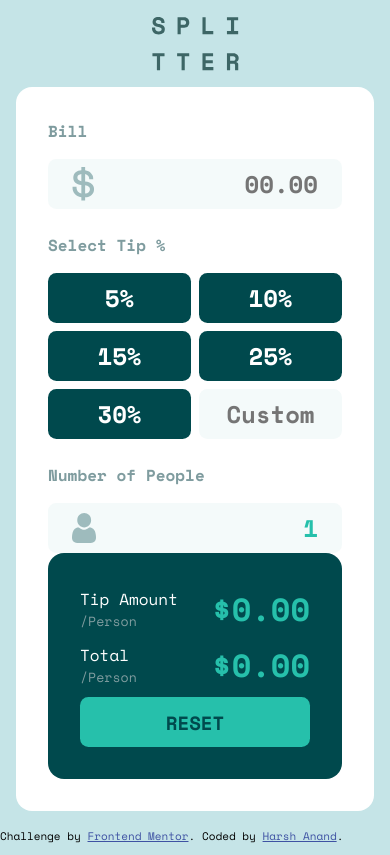
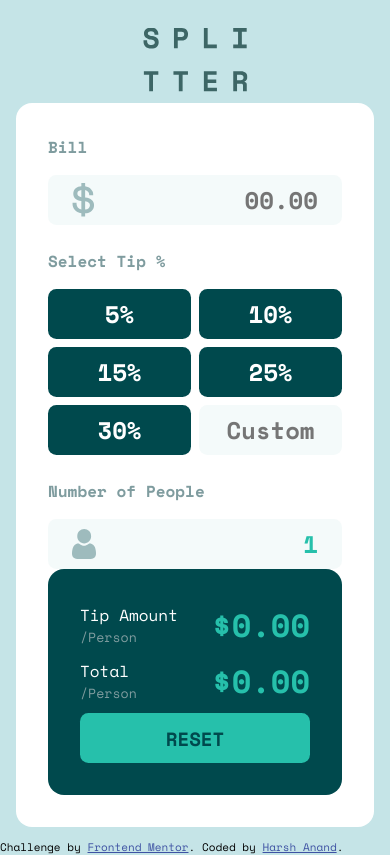
Before and after one commit to 1Mpedence/Tip-calculator-app, a plain HTML site: page index.html in a window 390 px wide. Drawn offline with nearby package versions, Linux system fonts and the light colour scheme.

Commit message:
Update 2.0

```diff
--- a/style.css
+++ b/style.css
@@ -12,6 +12,7 @@ body{
     align-items: center;
     background-color: hsl(185, 41%, 84%);
     min-height: 100vh;
+    position: relative;
 }
 
 header{
@@ -96,7 +97,6 @@ input{
     -moz-appearance: textfield;
     padding: 0 1em;
 }
-
 input::-webkit-outer-spin-button,
 input::-webkit-inner-spin-button {
   -webkit-appearance: none;
@@ -189,8 +189,19 @@ input::-webkit-inner-spin-button {
     transform: scale(0.95);
 }
 
+@media(max-width: 990px){
+    header{
+        margin-top: 2em;
+    }
+    header img{
+        transform: scale(1.2);
+    }
+}
 
 @media(min-width: 990px){
+    header{
+        margin: 0;
+    }
     .calc{
         display: flex;
         gap: 1em;
@@ -209,7 +220,7 @@ input::-webkit-inner-spin-button {
     font-size: 11px;
     text-align: center;
     left: 0;
-    bottom: 0;
+    bottom: -1em;
 }
 .attribution a{
     color: hsl(228, 45%, 44%);
```
